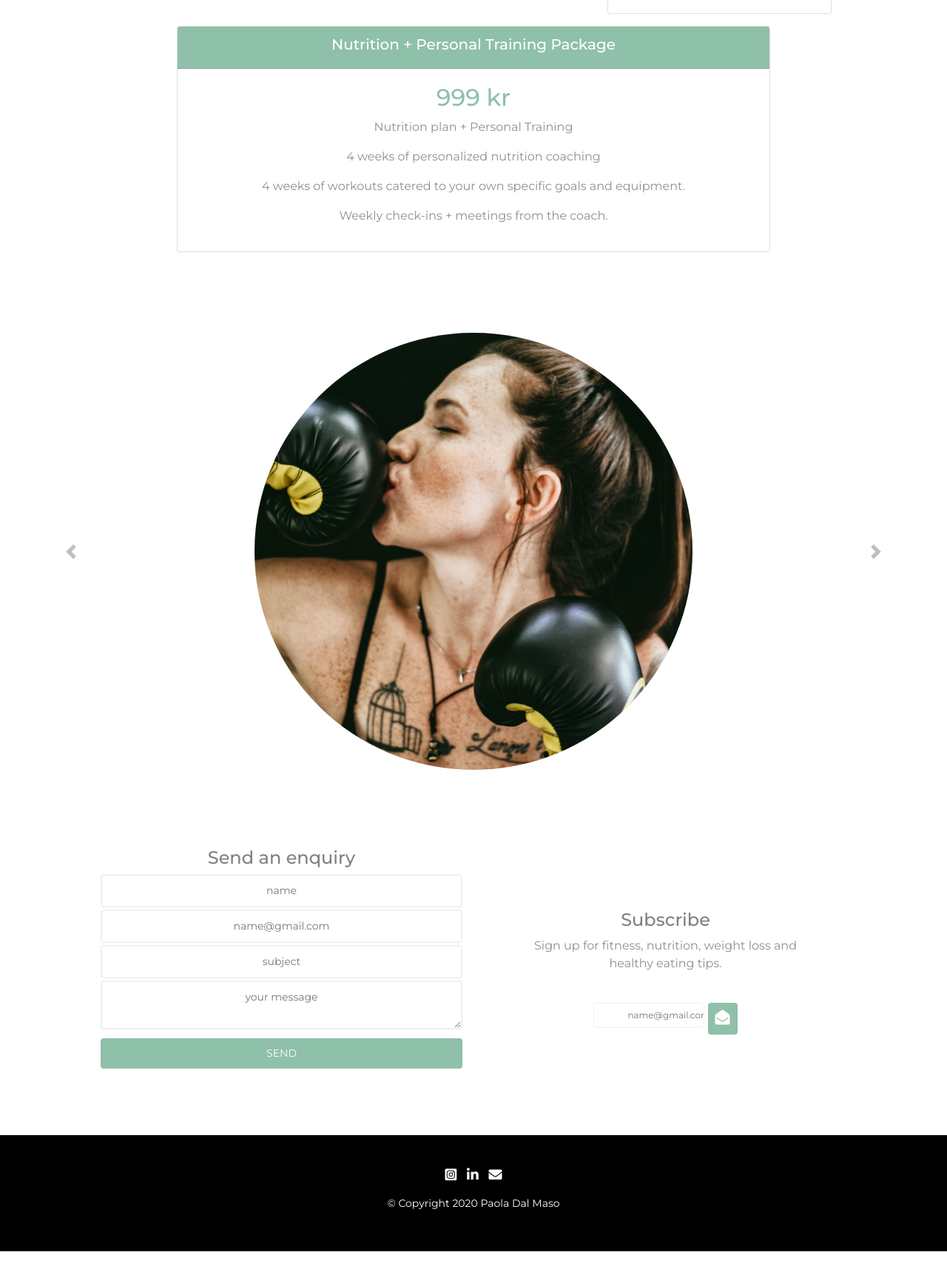
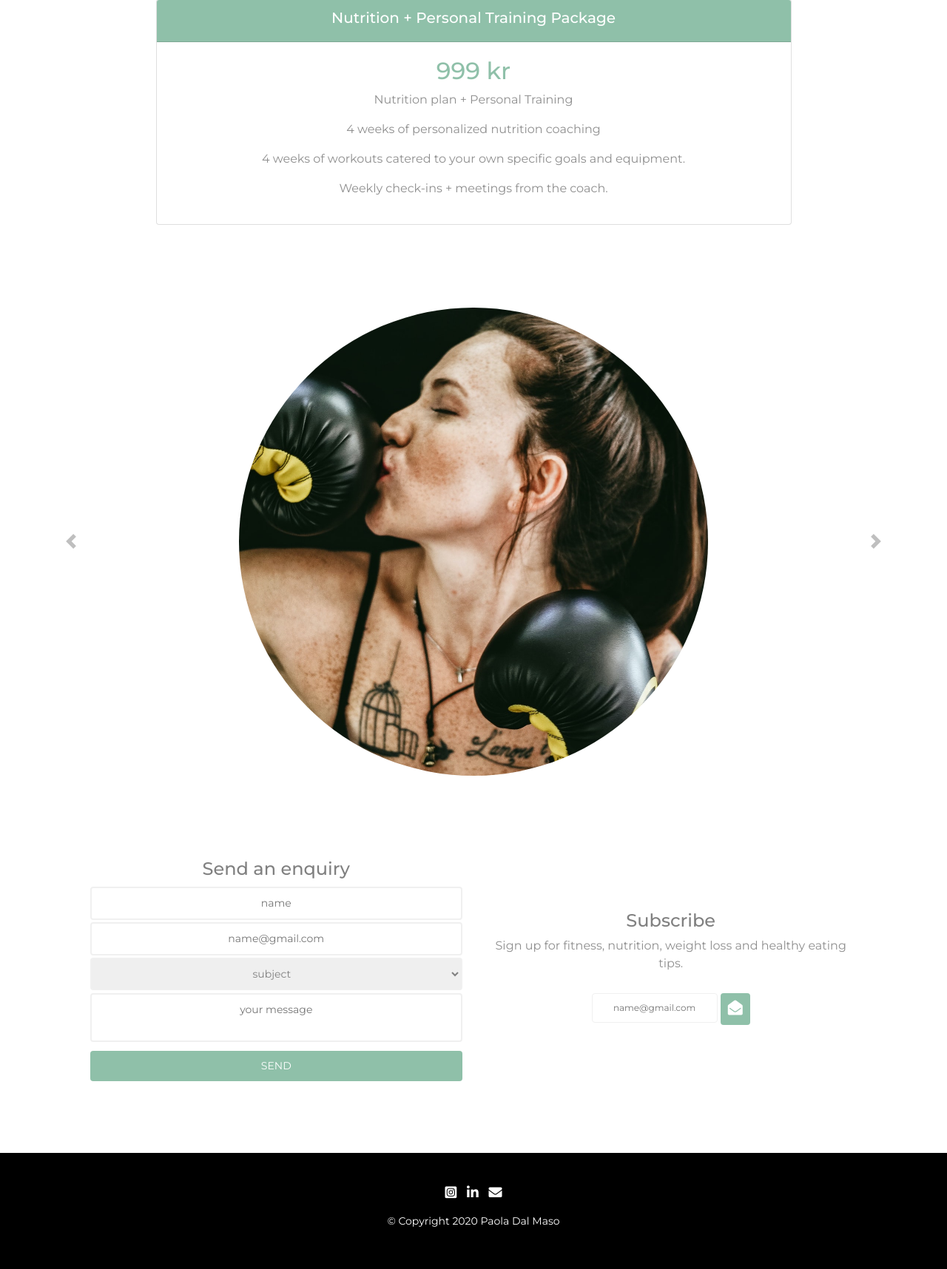
Before and after one commit to trinajoy/fitness-app, a PHP site: page /index.html in a window 1280 px wide. Shown: the part 1753-3469 px from the top of the page at 74% size. Before the commit the page ends 3445 px from the top, so only its background shows below. Run offline with PHP 8.4, Linux system fonts and the light colour scheme; some libraries are stand-ins or nearby versions.

Commit message:
update contact form

```diff
--- a/contactform.php
+++ b/contactform.php
@@ -12,7 +12,7 @@ if(isset($_POST['submit'])) {
     $txt = "You have recieved an email from: \n\n" .$name ."\n\n" .$message;
 
     mail($mailTo, $subject, $txt, $headers);
-    // header('Location:index.html?mailsend');
+    header('Location:index.html');
 }
 
 ?>
--- a/css/styles.css
+++ b/css/styles.css
@@ -21,11 +21,12 @@ p {
 .container-fluid {
   position: relative;
   z-index: 0;
-  padding: 3% 8%;
+  padding: 3% 5%;
 }
 
-#pricing .container-fluid {
-  padding: 3% 5%;
+.container {
+  padding: 0;
+  margin: 0;
 }
 
 /* Sections */
@@ -149,7 +150,8 @@ p {
 /* Contact form   */
 
 .contact {
-  padding: 30px 40px;
+  /* padding: 30px 40px; */
+  padding: 3% 5%;
 }
 
 .contact h3 {
@@ -158,36 +160,68 @@ p {
 }
 
 .contact .form-control {
-  margin-bottom: 10px;
+  margin-bottom: 0px;
   position: relative;
   padding: 0;
   border-style: none;
 }
 
-.contact .contact-form .form-control input {
+.contact .contact-form .form-control input,
+.contact .contact-form .form-control select,
+.contact .contact-form .form-control textarea {
   border: 2px solid #f0f0f0;
   border-radius: 4px;
-  display: block;
   width: 100%;
   padding: 10px;
+  margin: 10px 0 10px 0;
   font-size: 14px;
   text-align: center;
-}
-
-.contact .form-control textarea {
-  border: 2px solid #f0f0f0;
-  border-radius: 4px;
+  color: #808080;
   display: block;
-  width: 100%;
-  padding: 10px;
-  font-size: 14px;
-  text-align: center;
 }
 
 .contact .form-control input:focus,
+.contact .form-control select:focus,
 .contact .form-control textarea:focus {
   outline: 0;
   border-color: #777;
+}
+
+.contact .contact-form .form-control input {
+}
+
+.contact .contact-form .form-control select {
+  text-align-last: center;
+}
+
+.contact .contact-form .form-control textarea {
+  /* height: 100%; */
+  overflow: auto;
+  display: block;
+  resize: none;
+  margin: 10px 0;
+  /* height: 100px; */
+}
+
+.contact button {
+  cursor: pointer;
+  border-radius: 4px;
+  color: #fff;
+  font-size: 14px;
+  padding: 10px;
+}
+
+.contact-form button {
+  /* position: relative; */
+  width: 100%;
+  margin-top: 40px;
+  display: block;
+  background-color: #8fc0a9;
+  border-style: none;
+}
+
+.contact-form button:hover {
+  background-color: #68b0ab;
 }
 
 .contact .form-control.success input {
@@ -208,26 +242,6 @@ p {
 
 .contact .form-control.error small {
   visibility: visible;
-}
-
-.contact button {
-  cursor: pointer;
-  border-radius: 4px;
-  color: #fff;
-  font-size: 14px;
-  padding: 10px;
-}
-
-.contact-form button {
-  width: 100%;
-  margin-top: 40px;
-  display: block;
-  background-color: #8fc0a9;
-  border-style: none;
-}
-
-.contact-form button:hover {
-  background-color: #68b0ab;
 }
 
 .contact-form small {
@@ -259,8 +273,9 @@ p {
 .newsletter .form-control input {
   border: 1px solid #f0f0f0;
   border-radius: 4px;
-  padding: 4.5% 30%;
+  padding: 10px;
   font-size: 12px;
+  text-align: center;
 }
 
 .newsletter .form-control input::placeholder {
@@ -328,10 +343,6 @@ p {
     padding: 20px 0;
   }
 
-  .container {
-    padding: 3% 0%;
-  }
-
   .newsletter .form-inline {
     display: block;
     width: 100%;
@@ -341,7 +352,7 @@ p {
   .newsletter .form-control button {
     display: block;
     width: 100%;
-    margin-top: 25px;
+    margin-top: 12px;
   }
 
   .newsletter .form-control button {
--- a/index.html
+++ b/index.html
@@ -229,11 +229,18 @@
                 </div>
 
                 <div class="form-control">
-                  <input type="text" name="subject" placeholder="subject" required />
+                    <select id="subject" name="subject">
+                      <option value="subject"> subject </option>
+                      <option value="consultation"> free consultation</option>
+                      <option value="onutrition"> online nutrition plan </option>
+                      <option value="otraining"> online personal training plan </option>
+                      <option value="package"> nutrition + training package</option>
+                      <option value="other"> other</option>
+                    </select>
                 </div>
 
                 <div class="form-control">
-                  <textarea name="message" placeholder="your message"></textarea>
+                      <textarea name="message" rows="2" placeholder="your message"></textarea>
                 </div>
 
                 <button class="enquiry" type="submit" name="submit">SEND</button>
@@ -245,7 +252,7 @@
 
           <div class="col-md-6">
 
-            <div class="container-fluid">
+            <div class="container">
               <div class="newsletter">
 
                 <h3> Subscribe</h3>
```
